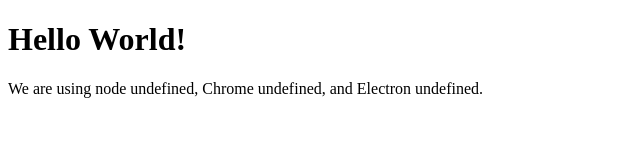
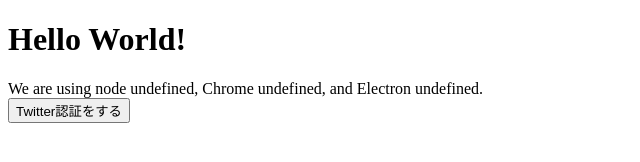
Before and after one commit to tommy19970714/commentscreen_electron, an Electron app: page static/index.html in a window 800 px wide. Shown: the whole page, without its empty margins (0-640 px from the left). Drawn offline with Linux system fonts and the light colour scheme; no server answers.

Commit message:
add auth twitter button

```diff
--- a/static/index.html
+++ b/static/index.html
@@ -9,5 +9,14 @@
     We are using node <script>document.write(process.versions.node)</script>,
     Chrome <script>document.write(process.versions.chrome)</script>,
     and Electron <script>document.write(process.versions.electron)</script>.
+
+    <div class="container">
+      <button id="auth-twitter">Twitter認証をする</button>
+    </div>
+    </body>
+
+    <script type="text/javascript">
+      require('../src/twitter');
+    </script>
   </body>
 </html>
```
